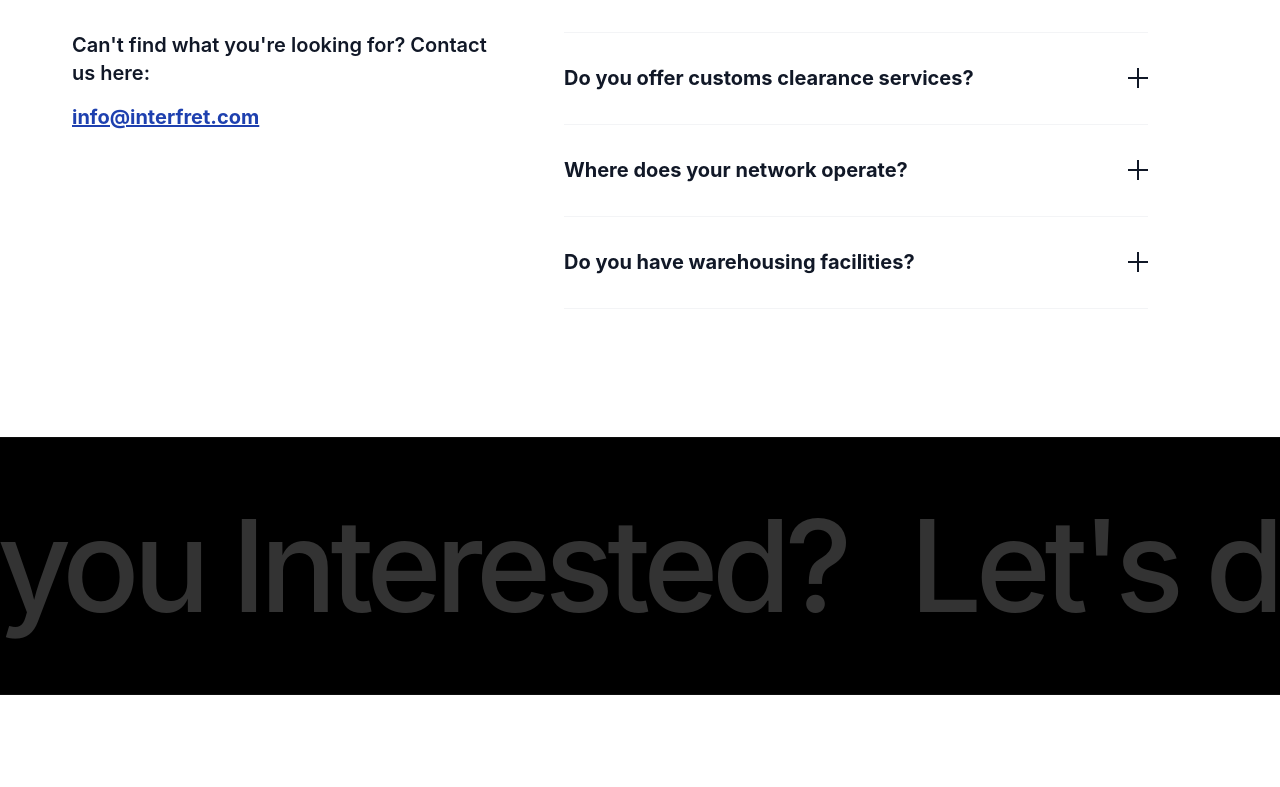
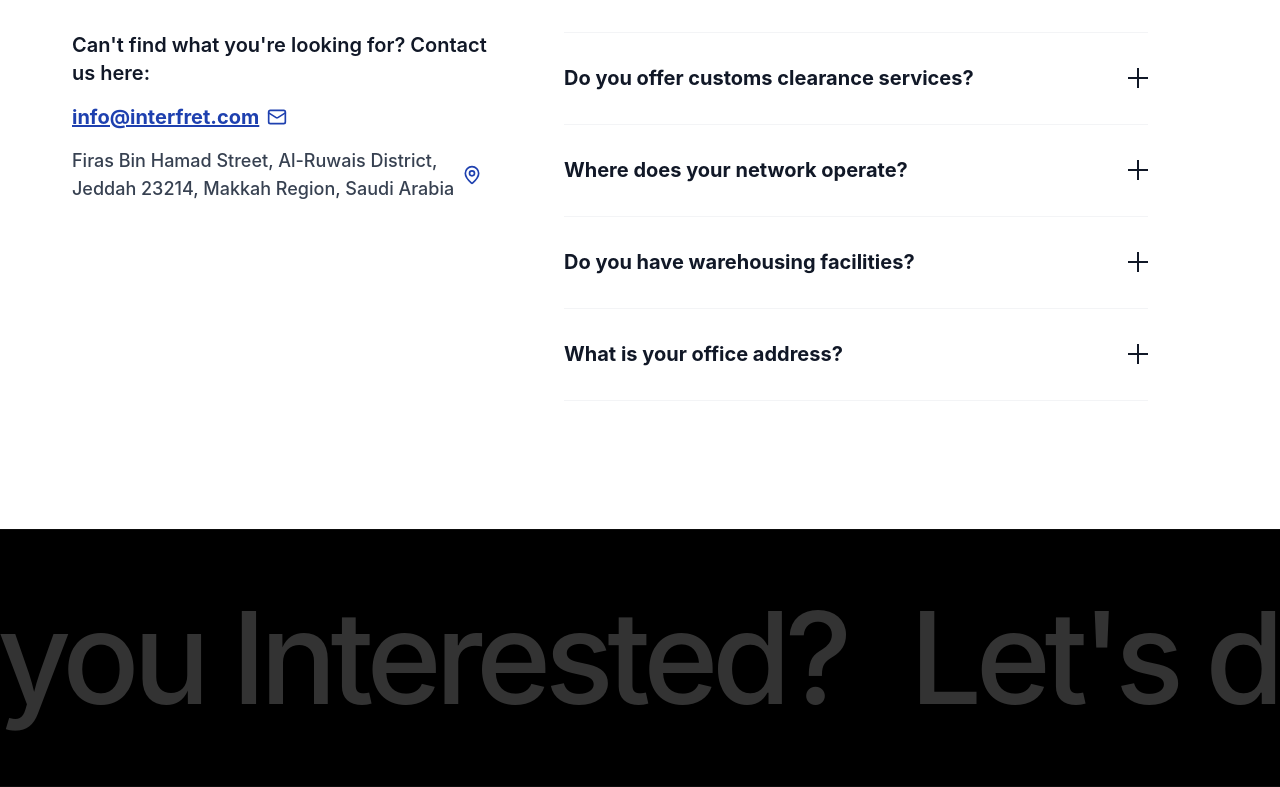
Before and after one commit to syedfaiqali/InterFred, a React (Vite) app: page /service in a window 1280 px wide. Shown: the part 7599-8386 px from the top of the page. Before the commit the page ends 8294 px from the top, so only its background shows below. Built offline with nearby package versions, Linux system fonts and the light colour scheme.

Commit message:
FaiqPrototype: added address in faq

```diff
--- a/src/components/FAQ.tsx
+++ b/src/components/FAQ.tsx
@@ -1,5 +1,6 @@
 import * as React from 'react'
 import { useState, useEffect, useRef } from 'react'
+import { Mail, MapPin } from 'lucide-react'
 import { websiteContent } from '../data/websiteContent'
 
 interface FAQItem {
@@ -63,10 +64,15 @@ const FAQ: React.FC = () => {
               </p>
               <a
                 href={`mailto:${content.contactEmail}`}
-                className="text-xl text-blue-800 font-bold underline transition-colors hover:text-blue-600 block"
+                className="inline-flex items-center text-xl text-blue-800 font-bold underline transition-colors hover:text-blue-600"
               >
                 {content.contactEmail}
+                <Mail className="ml-2 h-5 w-5" />
               </a>
+              <p className="inline-flex items-center text-lg text-gray-700 font-medium whitespace-pre-line">
+                {content.contactAddress}
+                <MapPin className="ml-2 h-5 w-5 text-blue-800" />
+              </p>
             </div>
           </div>
 
--- a/src/data/websiteContent.ts
+++ b/src/data/websiteContent.ts
@@ -249,6 +249,7 @@ export const websiteContent = {
         title: 'Quick answers to questions you may have',
         contactText: 'Can\'t find what you\'re looking for? Contact us here:',
         contactEmail: 'info@interfret.com',
+        contactAddress: 'Firas Bin Hamad Street, Al-Ruwais District,\nJeddah 23214, Makkah Region, Saudi Arabia',
         items: [
             {
                 question: "Do you handle dangerous goods?",
@@ -269,6 +270,10 @@ export const websiteContent = {
             {
                 question: "Do you have warehousing facilities?",
                 answer: "We operate secure, modern warehouses in Pakistan and across the globe, equipped with advanced inventory management systems."
+            },
+            {
+                question: "What is your office address?",
+                answer: "Address in English:\nFiras Bin Hamad Street,\nAl-Ruwais District,\nJeddah 23214,\nMakkah Region,\nSaudi Arabia"
             }
         ]
     },
```
Also changed, not shown: 1 other file (tests, documents, lock files or other folders).
